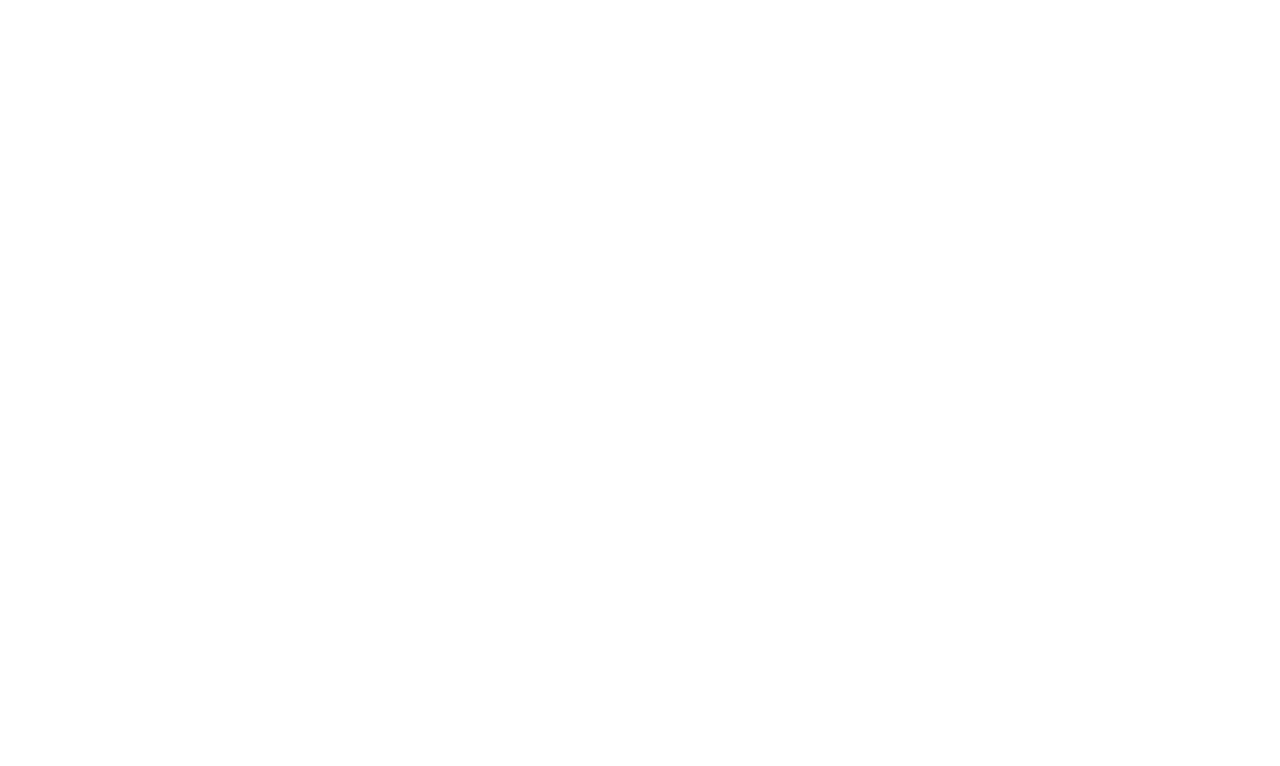
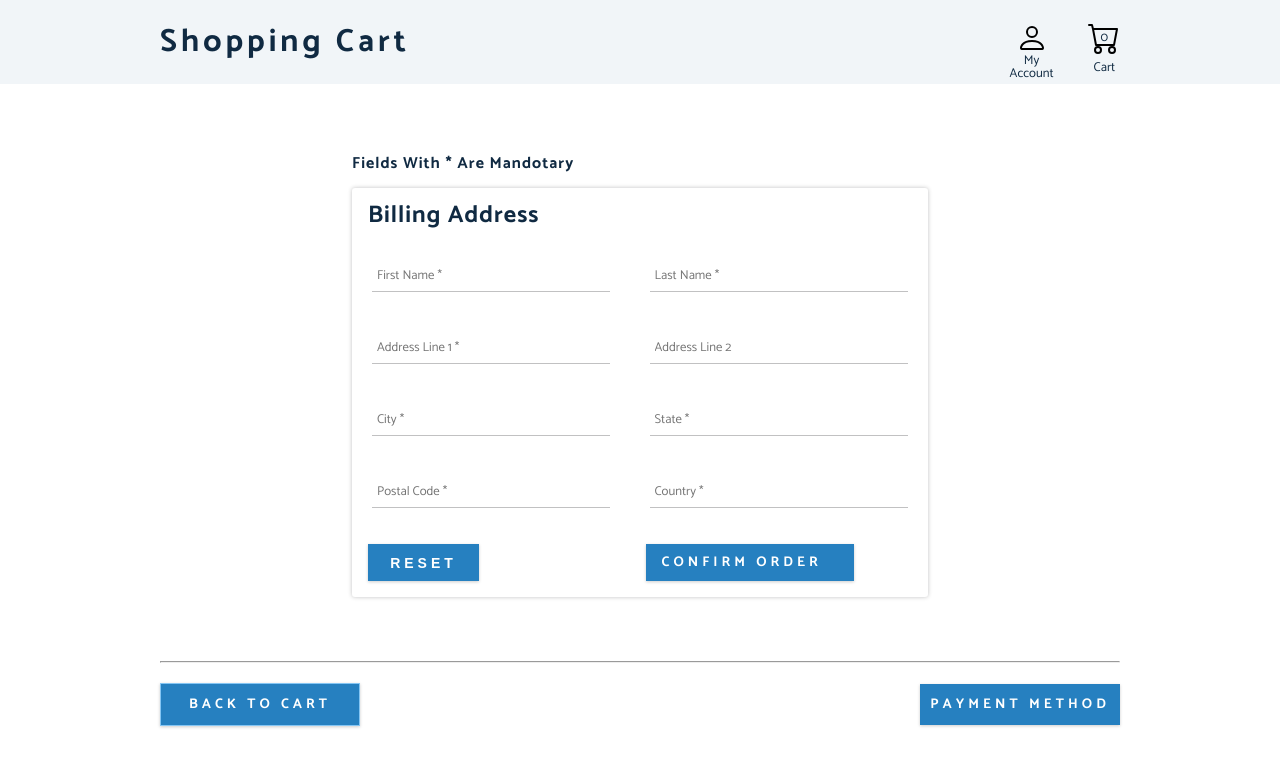
Before and after one commit to jamilahmadzai/redux-shopping-cart, a React (Create React App) app: page /address in a window 1280 px wide. Shown: the top 766 px of the page. Built offline with nearby package versions, Linux system fonts and the light colour scheme.

Commit message:
added address page

```diff
--- a/src/App.js
+++ b/src/App.js
@@ -7,6 +7,8 @@
 
 import { reducer } from "./reducer";
 import { Provider } from "react-redux";
+import AddressPage from "./pages/addressPage";
+import OrderConfirmationPage from "./pages/orderConfirmationPage";
 
 const store = createStore(reducer);
 
@@ -21,6 +23,9 @@
         <Switch>
           <Route path="/" exact component={CartPage} />
           <Route path="/payment" component={PaymentPage} />
+          <Route path="/address" component={AddressPage} />
+          <Route path="/order" component={OrderConfirmationPage} />
+
           {/* <CartPage /> */}
           {/* <PaymentPage /> */}
         </Switch>
--- a/src/components/CartContainer.js
+++ b/src/components/CartContainer.js
@@ -29,7 +29,7 @@
   return (
     <section className="cart">
       <header>
-        <h2>My cart</h2>
+        <h2>Your cart</h2>
       </header>
 
       <article>
--- a/src/index.css
+++ b/src/index.css
@@ -217,13 +217,110 @@
 ===============
 */
 .cart,
-.payment {
+.payment,
+.address {
   min-height: calc(100vh - 80px);
   width: 100vw;
   margin: 0 auto;
   padding: 2.5rem 0;
   max-width: var(--fixed-width);
 }
+
+/* Form */
+.address-center {
+  box-shadow: 0 0 4px rgba(32, 33, 36, 0.28);
+  border-radius: 3px;
+  display: grid;
+  grid-template-columns: auto auto;
+  width: 60%;
+  margin: 4rem auto;
+  border: none;
+}
+
+.btn-reset {
+  cursor: pointer;
+  /* background: transparent; */
+  padding: 0.5rem 1rem;
+  color: var(--clr-white);
+
+  margin-top: 1rem;
+  margin-left: 1rem;
+  margin-bottom: 1rem;
+  width: 40%;
+}
+
+.btn-reset:hover {
+  background: var(--clr-red-dark);
+  color: var(--clr-white);
+  border-color: var(--clr-primary-light);
+}
+
+.address-center input:focus {
+  outline: none;
+  transition: var(--transition);
+  /* box-shadow: 0 1px 6px rgba(32, 33, 36, 0.28); */
+  border-color: var(--clr-primary-light);
+}
+
+.address-center input {
+  outline: none;
+  font-family: var(--ff-primary);
+  font-size: 0.8rem;
+  padding: 5px;
+  margin: 20px;
+  border: none;
+  border-bottom: 1px solid rgba(32, 33, 36, 0.28);
+}
+
+.address-center h4 {
+  letter-spacing: 1px;
+  font-size: 1.5rem;
+  margin-top: 1rem;
+  margin-left: 1rem;
+}
+
+.address h4 {
+  position: relative;
+}
+
+.address h4 span {
+  letter-spacing: 1px;
+  position: absolute;
+  margin-left: 12rem;
+  margin-top: 2rem;
+}
+
+.footer .btns {
+  display: grid;
+  grid-template-columns: auto auto;
+  justify-content: space-between;
+  margin-top: 20px;
+}
+
+.footer .btns .btn {
+  width: 200px;
+  margin: auto;
+  padding: 10px;
+  text-align: center;
+}
+
+.btns .home-btn {
+  background: var(--clr-primary);
+}
+
+.btns .home-btn:hover {
+  color: var(--clr-primary);
+}
+.confirm-btn {
+  cursor: pointer;
+  padding: 0.5rem 1rem;
+  color: var(--clr-white);
+  margin-top: 1rem;
+  margin-left: 1rem;
+  margin-bottom: 1rem;
+  width: 70%;
+}
+
 .cart h2 {
   text-transform: uppercase;
   text-align: center;
@@ -430,17 +527,17 @@
 }
 
 .home-btn {
-  background: transparent;
+  background: var(--clr-primary-dark);
   padding: 0.5rem 1rem;
-  color: var(--clr-black);
-  border: 1px solid var(--clr-red-light);
+  color: var(--clr-white);
+  border: 1px solid var(--clr-primary-light);
   margin-top: 3rem;
   margin-bottom: 2rem;
   text-align: center;
   width: 100%;
 }
 .home-btn:hover {
-  background: var(--clr-red-dark);
+  background: var(--clr-primary-light);
   color: var(--clr-white);
   border-color: var(--clr-primary-light);
 }
--- /dev/null
+++ b/src/pages/addressPage.js
@@ -0,0 +1,135 @@
+import React, { useState } from "react";
+import Navbar from "../components/Navbar";
+import { Link } from "react-router-dom";
+
+function AddressPage() {
+  const [state, setState] = useState({
+    firstName: "",
+    lastName: "",
+    address1: "",
+    address2: "",
+    city: "",
+    state: "",
+    postalCode: "",
+    country: "",
+  });
+
+  const handleChange = (e) => {
+    setState({
+      ...state,
+      [e.target.name]: e.target.value,
+    });
+  };
+
+  const reset = () => {
+    window.location.reload();
+  };
+
+  const requiredFields =
+    state.firstName &&
+    state.lastName &&
+    state.address1 &&
+    state.city &&
+    state.state &&
+    state.postalCode &&
+    state.country;
+  return (
+    <div>
+      <Navbar />
+      <section className="address">
+        <h4>
+          <span>fields with * are mandotary</span>
+        </h4>
+        <form className="address-center">
+          <h4>Billing address</h4>
+          <br />
+          <input
+            type="text"
+            name="firstName"
+            value={state.firstName}
+            required
+            placeholder="First Name *"
+            onChange={handleChange}
+          />
+          <input
+            type="text"
+            name="lastName"
+            value={state.lastName}
+            required
+            placeholder="Last Name *"
+            onChange={handleChange}
+          />
+          <input
+            type="text"
+            name="address1"
+            value={state.address1}
+            required
+            placeholder="Address Line 1 *"
+            onChange={handleChange}
+          />
+          <input
+            type="text"
+            name="address2"
+            value={state.address2}
+            placeholder="Address Line 2 "
+            onChange={handleChange}
+          />
+          <input
+            type="text"
+            name="city"
+            value={state.city}
+            required
+            placeholder="City *"
+            onChange={handleChange}
+          />
+          <input
+            type="text"
+            name="state"
+            value={state.state}
+            required
+            placeholder="State *"
+            onChange={handleChange}
+          />
+          <input
+            type="number"
+            name="postalCode"
+            value={state.postalCode}
+            required
+            placeholder="Postal Code *"
+            onChange={handleChange}
+          />
+          <input
+            type="text"
+            name="country"
+            value={state.country}
+            required
+            placeholder="Country *"
+            onChange={handleChange}
+          />
+          <button className="btn btn-reset" onClick={reset}>
+            Reset
+          </button>
+          <Link
+            to={requiredFields ? "/order" : "/address"}
+            className="btn confirm-btn"
+          >
+            confirm order
+          </Link>
+        </form>
+        <hr />
+        <footer className="footer">
+          <div className="btns">
+            <Link className="btn home-btn" to="/">
+              Back to Cart
+            </Link>
+            <Link to="/payment" className="btn payment-btn">
+              payment method
+            </Link>
+          </div>
+        </footer>
+      </section>
+    </div>
+  );
+}
+
+export default AddressPage;
--- /dev/null
+++ b/src/pages/orderConfirmationPage.js
@@ -0,0 +1,7 @@
+import React from "react";
+
+function OrderConfirmationPage() {
+  return <div>Thank You</div>;
+}
+
+export default OrderConfirmationPage;
--- a/src/pages/paymentPage.js
+++ b/src/pages/paymentPage.js
@@ -9,16 +9,16 @@
     <div>
       <Navbar />
 
-      <div className="payment">
+      <section className="payment">
         <header>
           <h2>Please select your payment option</h2>
         </header>
         <div className="payment-body">
           {payingMethods.map((method, index) => {
             return (
-              <a key={index} className="paying-method-images">
+              <Link to="/address" key={index} className="paying-method-images">
                 <img src={method} alt="paying method" />
-              </a>
+              </Link>
             );
           })}
         </div>
@@ -32,13 +32,13 @@
             </h4>
           </div>
         </footer>
-      </div>
+      </section>
     </div>
   );
 }
 
 const mapStateToProps = (state) => {
-  return { cart: state.cart, total: state.total };
+  return { total: state.total };
 };
 
 export default connect(mapStateToProps)(PaymentPage);
```
